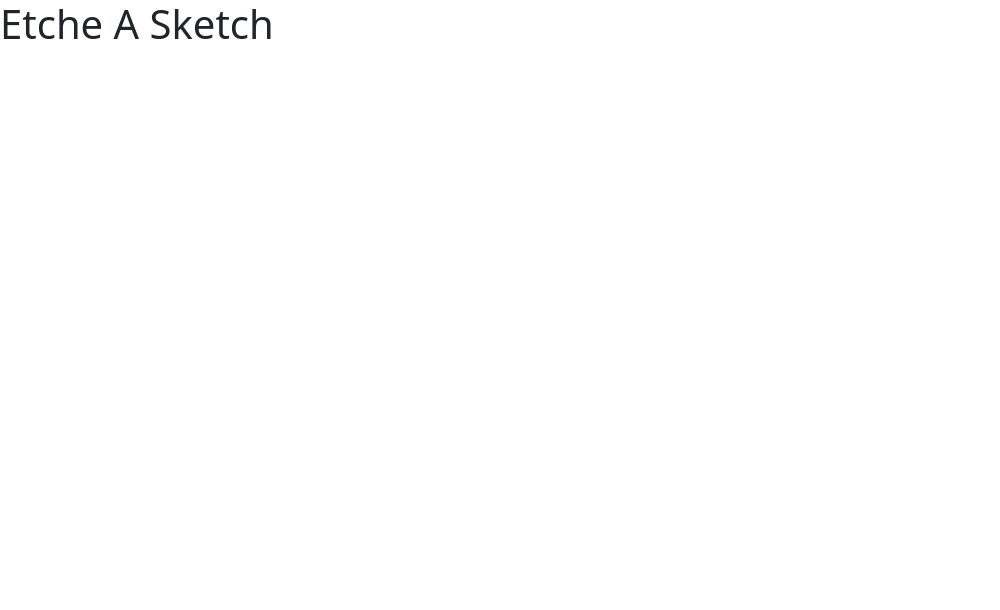
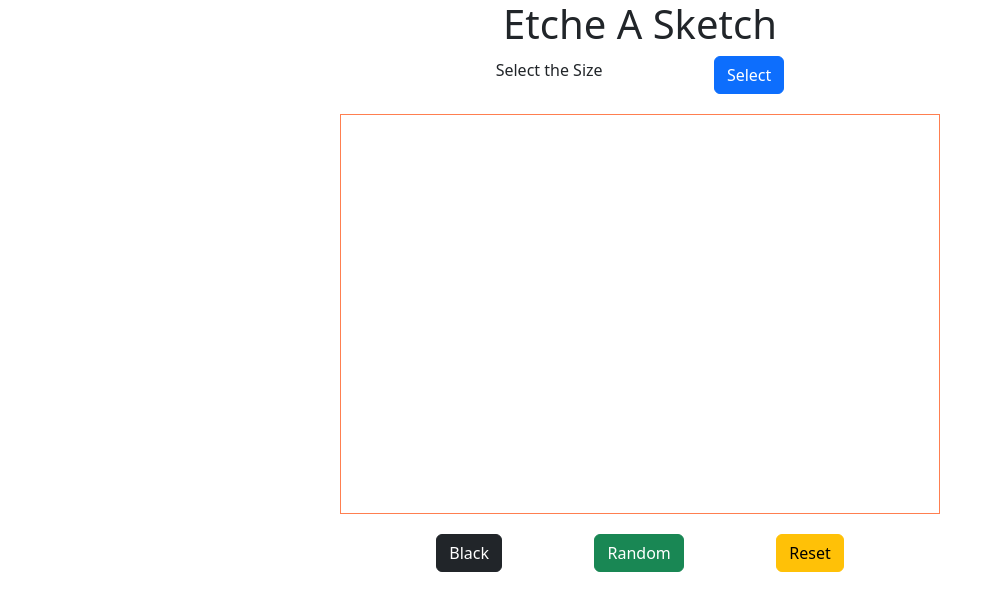
Before and after one commit to Tommy007U/Etch-A-Sketch, a plain HTML site: page index.html in a window 1280 px wide. Shown: the whole page, without its empty margins (0-1000 px from the left). Drawn offline with nearby package versions, Linux system fonts and the light colour scheme.

Commit message:
styling the page HTML & CSS

```diff
--- a/CSS/styles.css
+++ b/CSS/styles.css
@@ -0,0 +1,28 @@
+body{
+    display: flex;
+    justify-content: center;
+    align-items: center;
+    flex-direction: column;
+}
+.header{
+    display: flex;
+    flex-direction: row;
+    align-items: center;
+    justify-content: space-around;
+    width: 400px;
+    margin-bottom: 20px;
+}
+.footer{
+    display: flex;
+    flex-direction: row;
+    align-items: center;
+    justify-content: space-around;
+    width: 500px;
+    margin-top: 20px;
+}
+#main-div{
+    display: grid;
+    border:1px solid coral;
+    width: 600px;
+    height: 400px;
+}
--- a/index.html
+++ b/index.html
@@ -9,7 +9,19 @@
     <title>Etch A Sketch</title>
 </head>
 <body>
-    <h1 class="header">Etche A Sketch</h1>
+    <h1>Etche A Sketch</h1>
+    <div class="header">
+        <h6> Select the Size </h6>
+        <button class="btn btn-primary"> Select</button>
+    </div>
+    <div id="main-div">
+
+    </div>
+    <div class="footer">
+        <button class="btn btn-dark">Black</button>
+        <button class="btn btn-success">Random</button>
+        <button class="btn btn-warning">Reset</button>
+    </div>
 
     <script src="JS/script.js"></script>
 </body>
```
